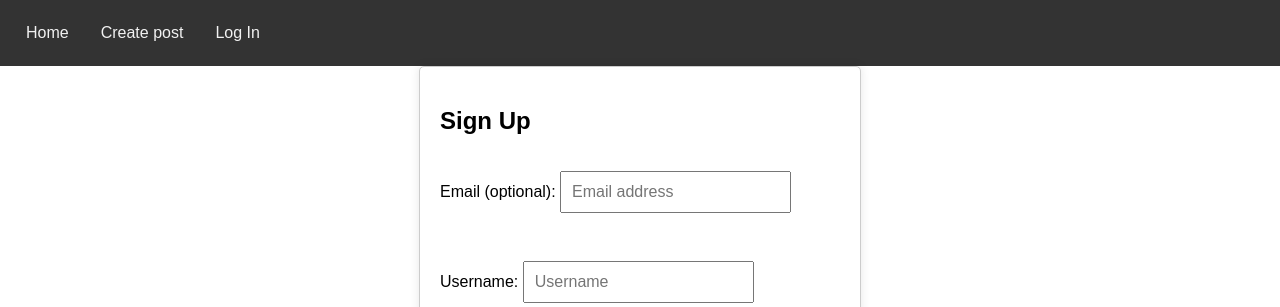
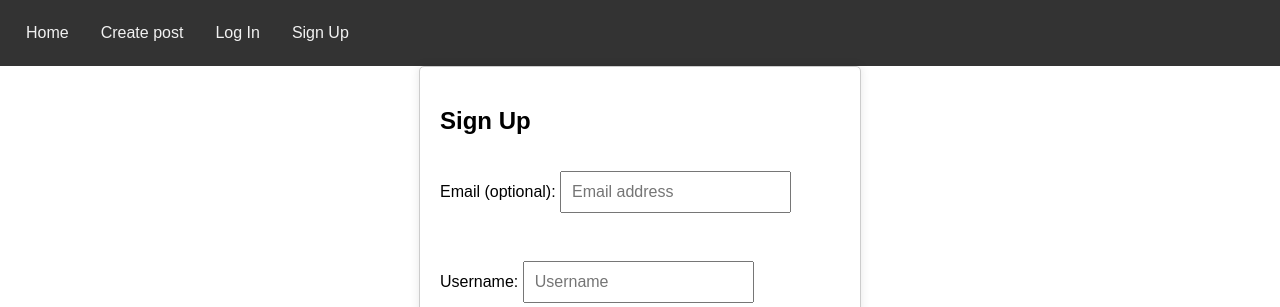
Before and after one commit to Andriiko26/virtual-nexus, a Django app: page /accounts/signup/ in a window 1280 px wide. Shown: the top 307 px of the page. Run offline with Django 5.2, Linux system fonts and the light colour scheme.

Commit message:
add signup to navbar

```diff
--- a/virtual_nexus_project/templates/_base.html
+++ b/virtual_nexus_project/templates/_base.html
@@ -19,6 +19,7 @@
             </form>
         {% else %}
             <a href="{% url 'account_login' %}">Log In</a>
+            <a href="{% url 'account_signup' %}">Sign Up</a>
         {% endif %}
 
     </div>
```
